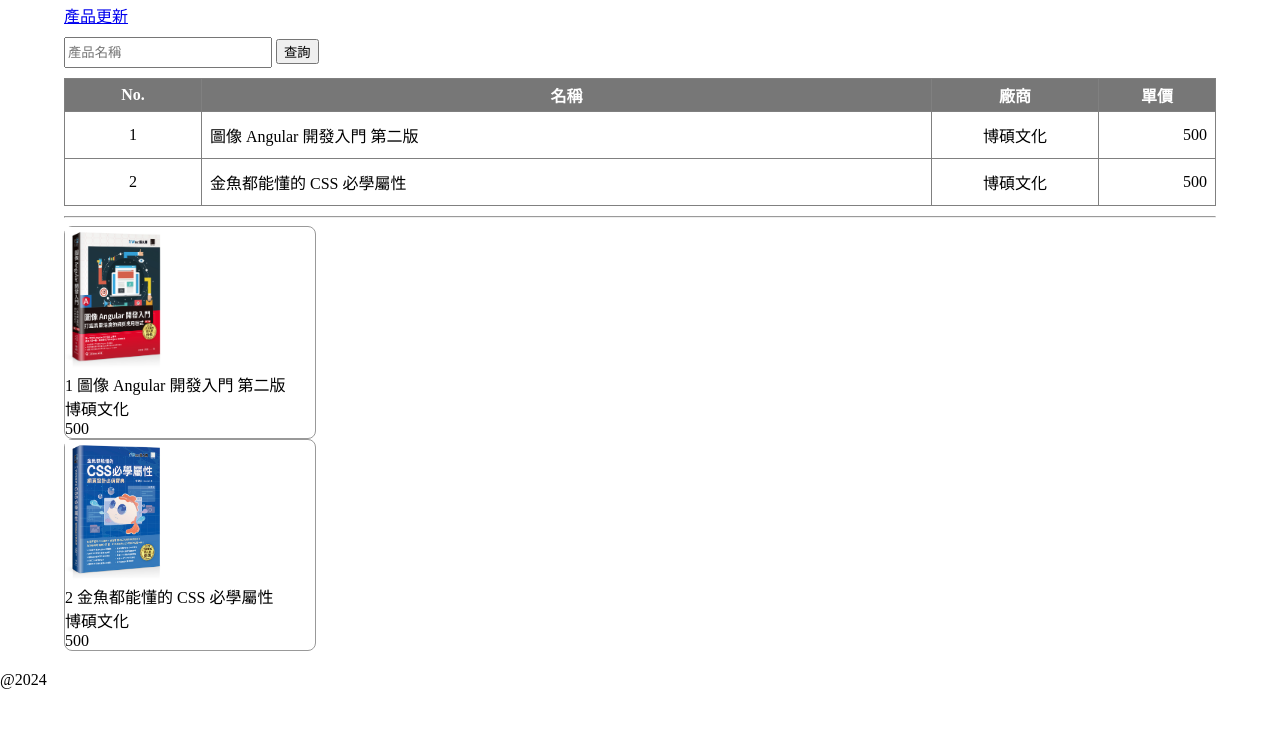
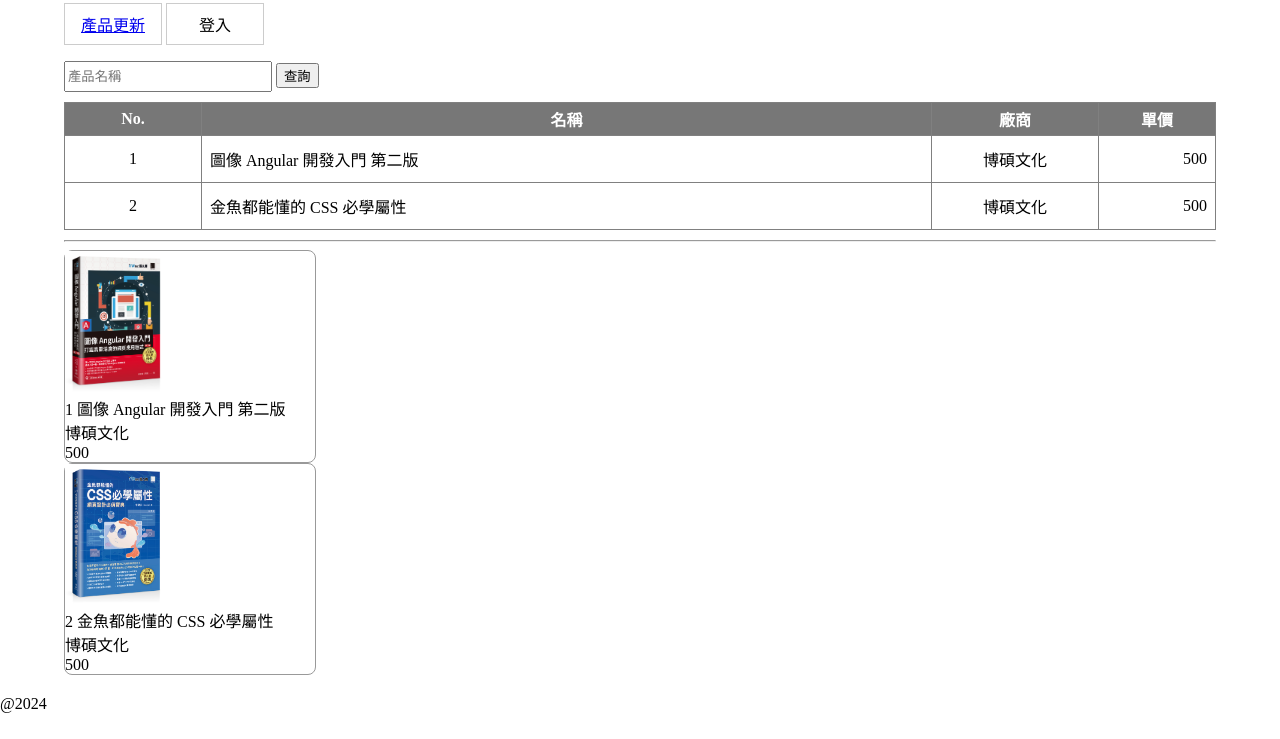
Before and after one commit to chaayui56/mcu-113-1-web-13131005, a plain HTML site: page src/index.html in a window 1280 px wide. Shown: the part 61-800 px from the top of the page. Drawn offline with Linux system fonts and the light colour scheme.

Commit message:
feat(css): 實作導覽列樣式

```diff
--- a/src/index.html
+++ b/src/index.html
@@ -11,7 +11,16 @@
       <h3>電子商網管理後台</h3>
     </header>
     <section class="body">
-      <nav><a href="./form.html">產品更新</a></nav>
+      <nav>
+        <ul>
+          <li>
+            <a href="./form.html">產品更新</a>
+          </li>
+          <li>
+            <a>登入</a>
+          </li>
+        </ul>
+      </nav>
       <form>
         <input type="text" placeholder="產品名稱" />
         <button type="button">查詢</button>
--- a/src/style.css
+++ b/src/style.css
@@ -17,6 +17,18 @@ nav {
   margin-bottom: 10px;
 }
 
+ul {
+  padding: 0;
+  list-style: none;
+}
+
+ul > li {
+  border: 1px solid #ccc;
+  display: inline-block;
+  padding: 8px;
+  width: 80px;
+  text-align: center;
+}
 .card {
   border: solid 1px #999;
   border-radius: 8px;
```
